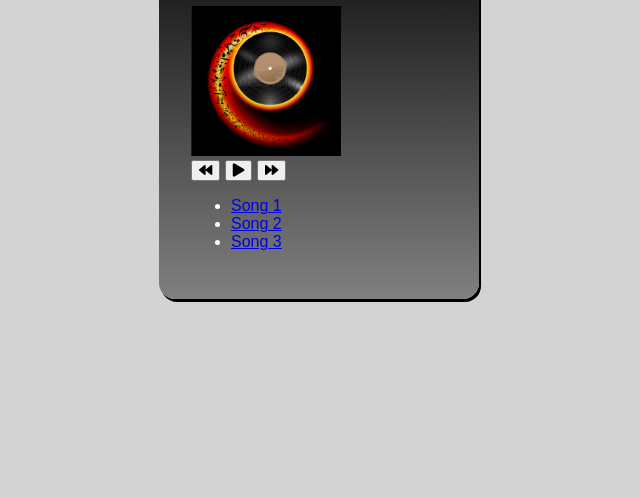
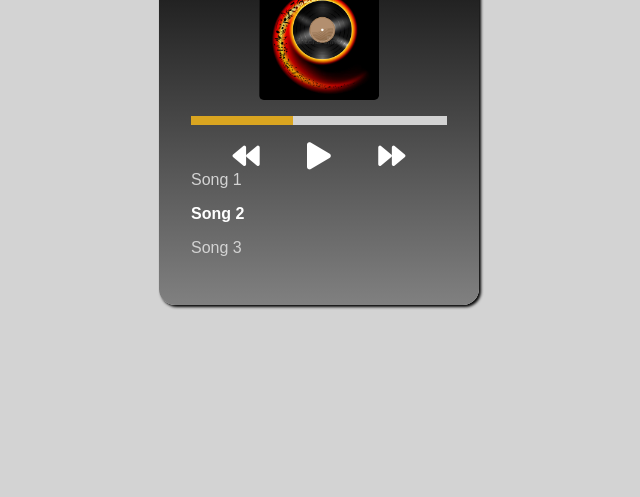
Before and after one commit to matibritez/Reproductor-js, a plain HTML site: page index.html in a window 1280 px wide. Shown: the part 311-808 px from the top of the page, without its empty margins (321-961 px from the left). Drawn offline with Linux system fonts and the light colour scheme.

Commit message:
agrego css

```diff
--- a/estilos/estilos.css
+++ b/estilos/estilos.css
@@ -15,20 +15,79 @@ body{
 /* Player */
 
 .player{
-    min-width: 320px;
+     min-width: 320px;
     background-image: linear-gradient(black,gray);
     border-radius: 1rem;
     padding: 2rem;
     color: white;
-    box-shadow: 2px 3px black;
+    box-shadow: 2px 2px 3px black;
 }
 
 /* Title */
+.title{
+   margin-top: 0;
+   text-align: center;
+}
 
 /* Cover */
 
+.cover{
+   width:120px;
+   border-radius: .3rem;
+   display: block;
+   margin: 0 auto 1rem auto;
+}
+
 /* Progress */
+
+.progress-container{
+  height: .6rem;
+  background-color: lightgray;
+  margin-bottom: 1rem;
+}
+
+.progress{
+  background-color: goldenrod;
+  width: 40%;
+  height: 100%;
+
+}
 
 /* Controls */
 
+.controls{
+  display: flex;
+  justify-content: space-evenly;
+}
+
+.controls button {
+  background-color: transparent;
+  border: none;
+}
+
+.controls i {
+  font-size: 1.7rem;
+  color: white;
+}
+
 /* Songs */
+
+.songs{
+  margin: 0;
+  padding: 0;
+  list-style: none;
+}
+
+.songs li {
+  margin-bottom: 1rem;
+}
+
+.songs a{
+  color: lightgray;
+  text-decoration: none;
+}
+
+.songs a.active{
+  color: white;
+  font-weight: bold;
+}
--- a/index.html
+++ b/index.html
@@ -40,7 +40,7 @@
     <!-- Song List -->
     <ul class="songs">
       <li><a href="#">Song 1</a></li>
-      <li><a href="#">Song 2</a></li>
+      <li><a class="active" href="#">Song 2</a></li>
       <li><a href="#">Song 3</a></li>
     </ul>
 
--- a/main.js
+++ b/main.js
@@ -0,0 +1,17 @@
+const songList= [
+    {
+        title: 'Acoustic Breeze',
+        file: 'acousticbreeze.mp3',
+        cover: '1.jpeg'
+    },
+    {
+        title: 'A New Beginning',
+        file: 'anewbeginning.mp3',
+        cover: '2.jpeg'
+    },
+    {
+        title: 'Creative Minds',
+        file: 'creativeminds.mp3',
+        cover: '3.jpeg'
+    }
+]
```
